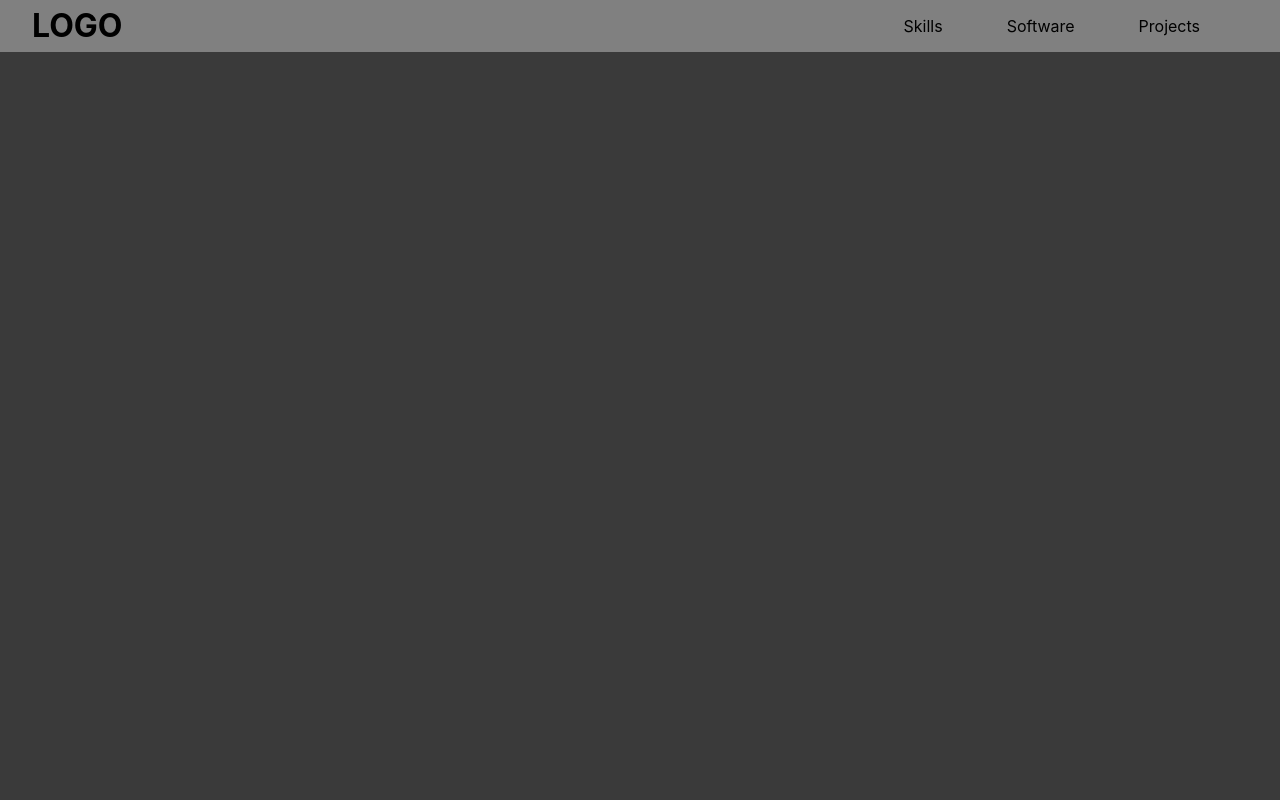
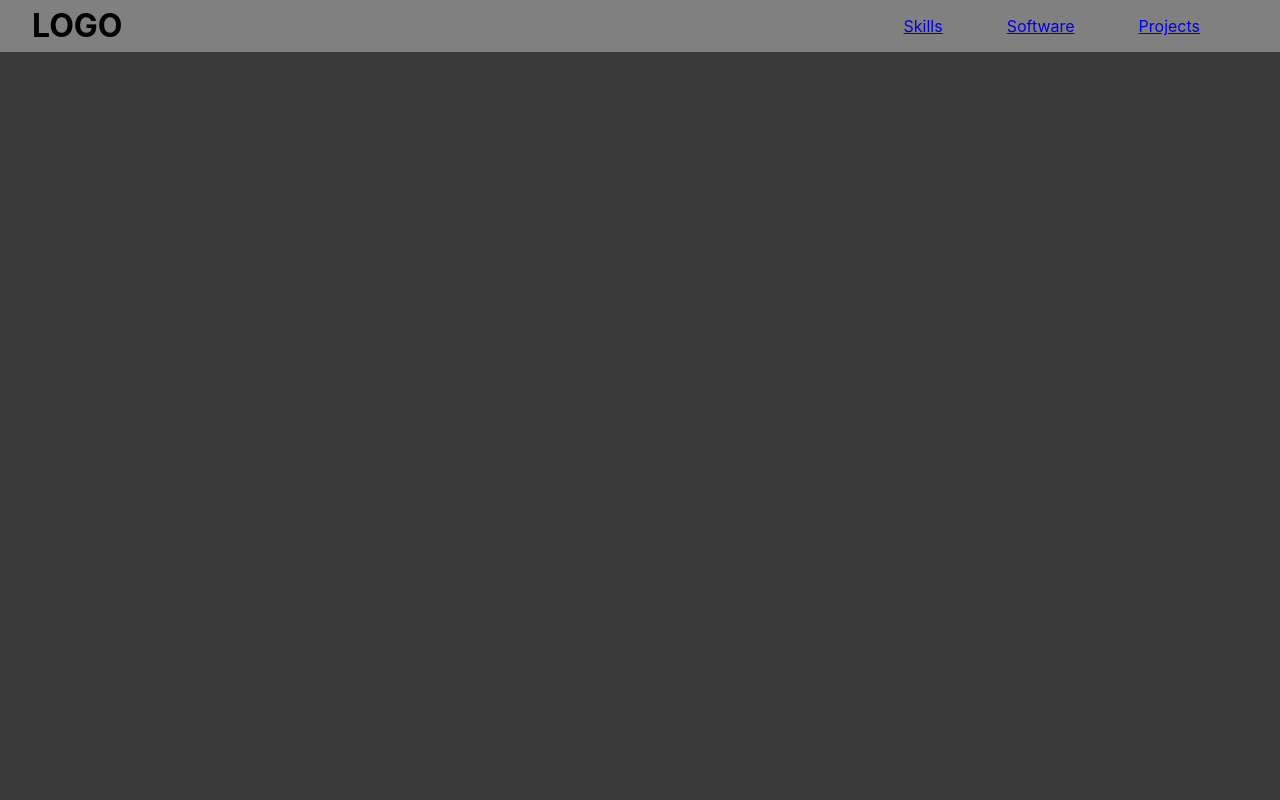
Before and after one commit to kagashi-chris/Website, a React (Create React App) app: page / in a window 1280 px wide. Shown: the top 800 px of the page. Built offline with nearby package versions, Linux system fonts and the light colour scheme.

Commit message:
added anchors in nav

```diff
--- a/src/Components/Layout/Header/HeaderNavElement.js
+++ b/src/Components/Layout/Header/HeaderNavElement.js
@@ -2,7 +2,13 @@ import React from "react";
 import classes from "./HeaderNavElement.module.css";
 
 const HeaderNavElement = (props) => {
-  return <li className={classes.nav__items}>{props.navName}</li>;
+  return (
+    <li className={classes.nav__items}>
+      <a class="main-nav-link" href="#">
+        {props.navName}
+      </a>
+    </li>
+  );
 };
 
 export default HeaderNavElement;
```
